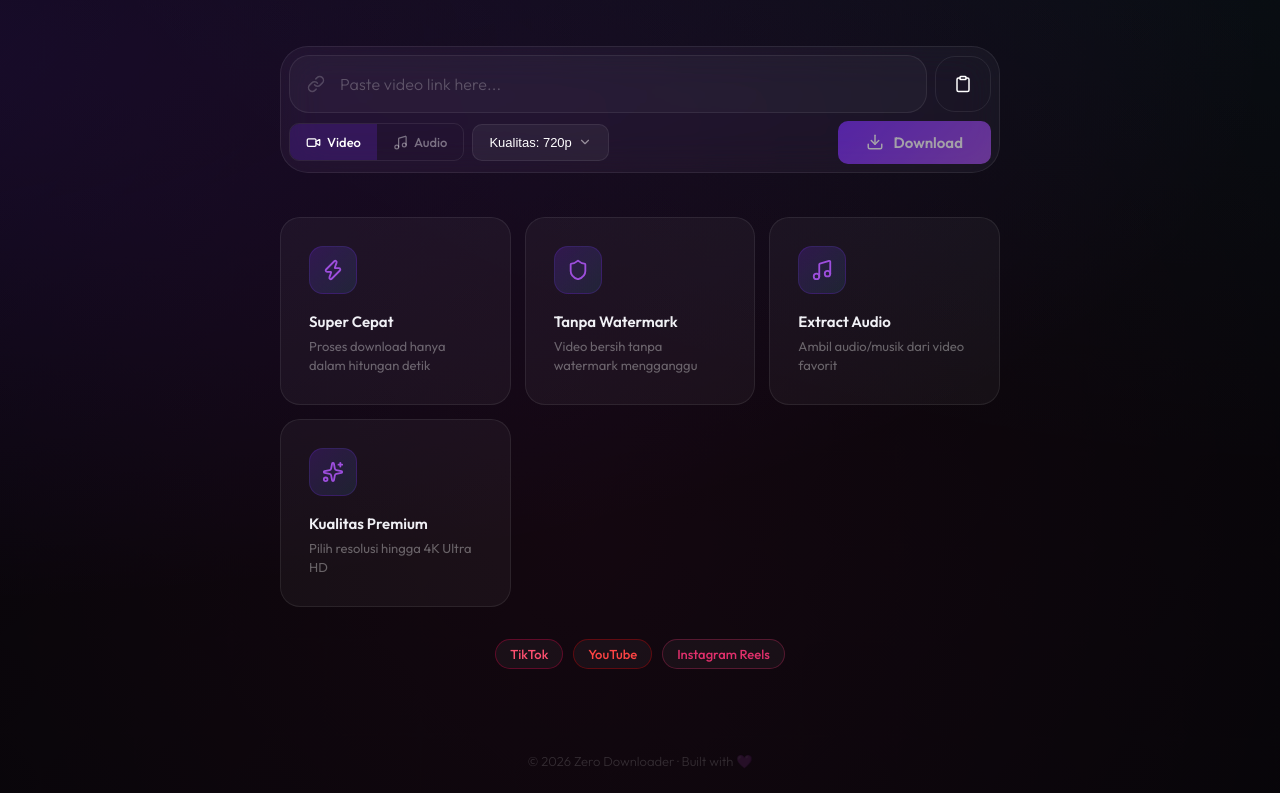
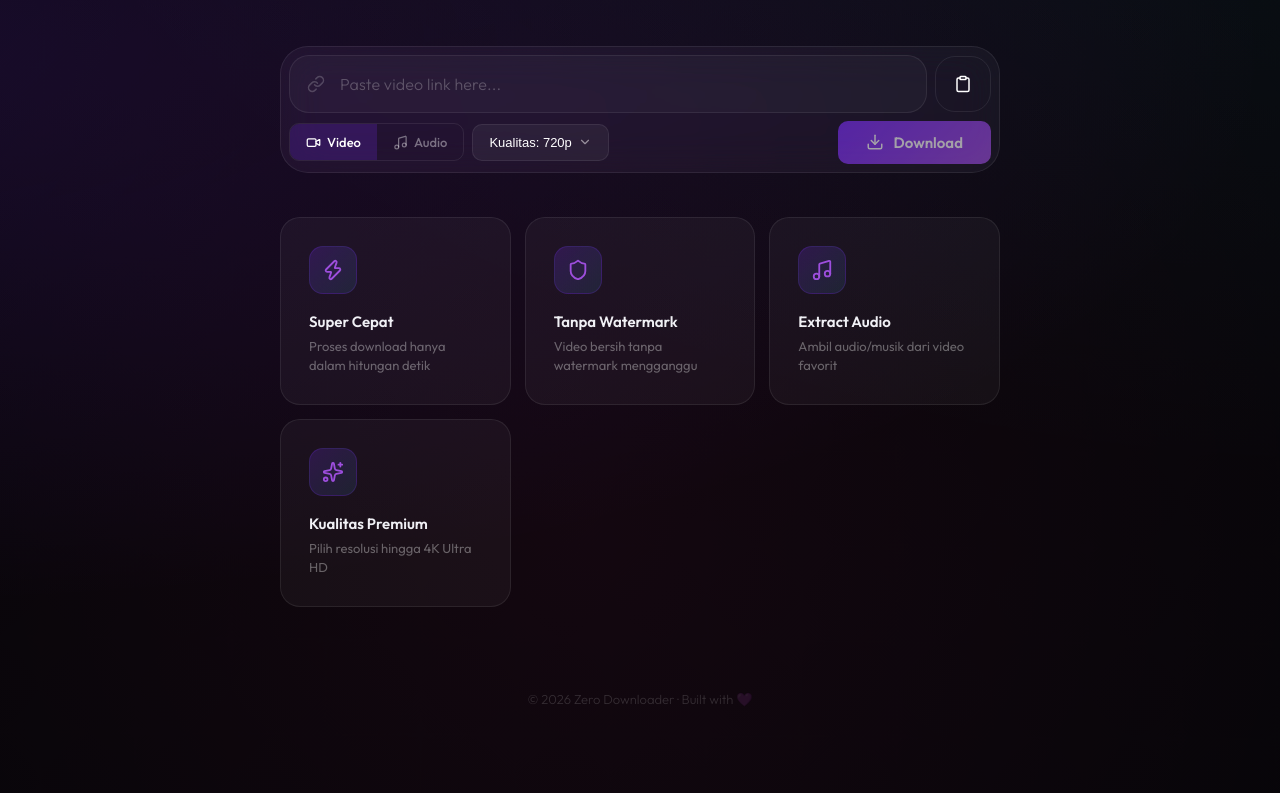
Before and after one commit to veldora2025/zero-downloader, a Next.js app: page / in a window 1280 px wide. Shown: the part 371-1164 px from the top of the page. After the commit the page ends 1102 px from the top, so only its background shows below. Built offline with nearby package versions, Linux system fonts and the light colour scheme.

Commit message:
style: hapus chip platform yang redundan

```diff
--- a/src/app/page.js
+++ b/src/app/page.js
@@ -547,21 +547,7 @@ export default function Home() {
               ))}
             </div>
 
-            {/* Supported platforms */}
-            <div style={{
-              display: 'flex', justifyContent: 'center', gap: 10,
-              marginTop: 32, flexWrap: 'wrap',
-            }}>
-              {[
-                { name: 'TikTok', cls: 'chip-tiktok' },
-                { name: 'YouTube', cls: 'chip-youtube' },
-                { name: 'Instagram Reels', cls: 'chip-instagram' },
-              ].map(p => (
-                <span key={p.name} className={`chip ${p.cls}`}>
-                  {p.name}
-                </span>
-              ))}
-            </div>
+
           </div>
         )}
       </main>
```
